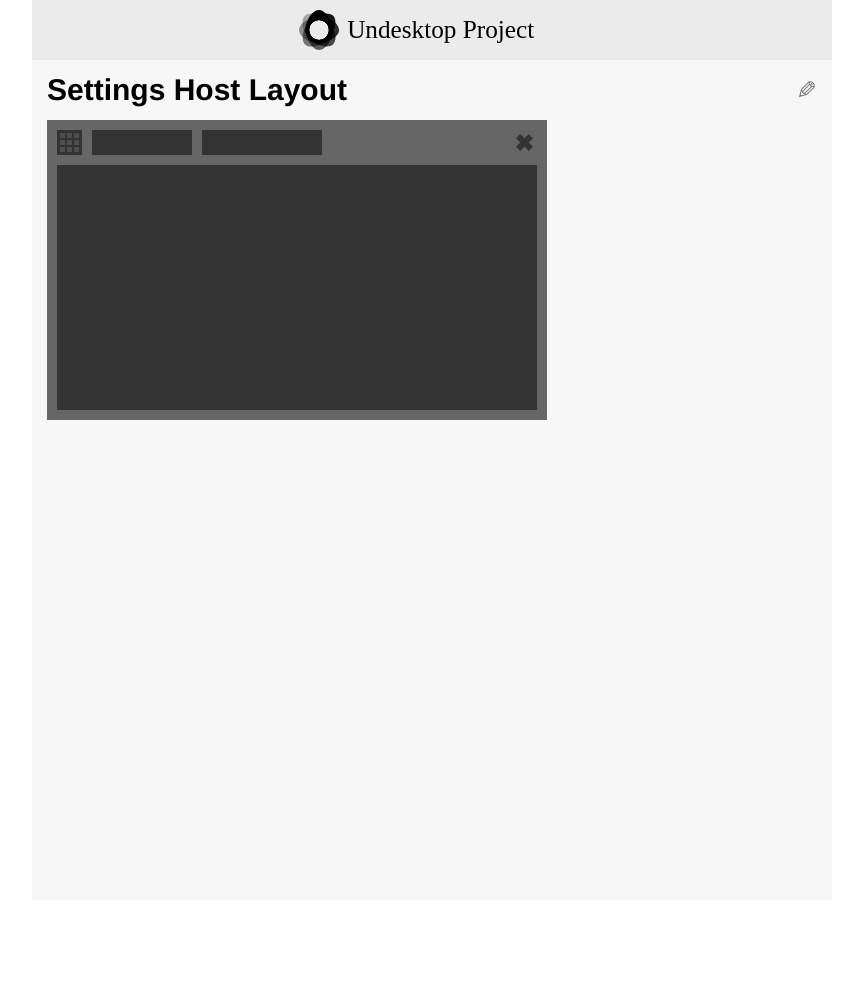
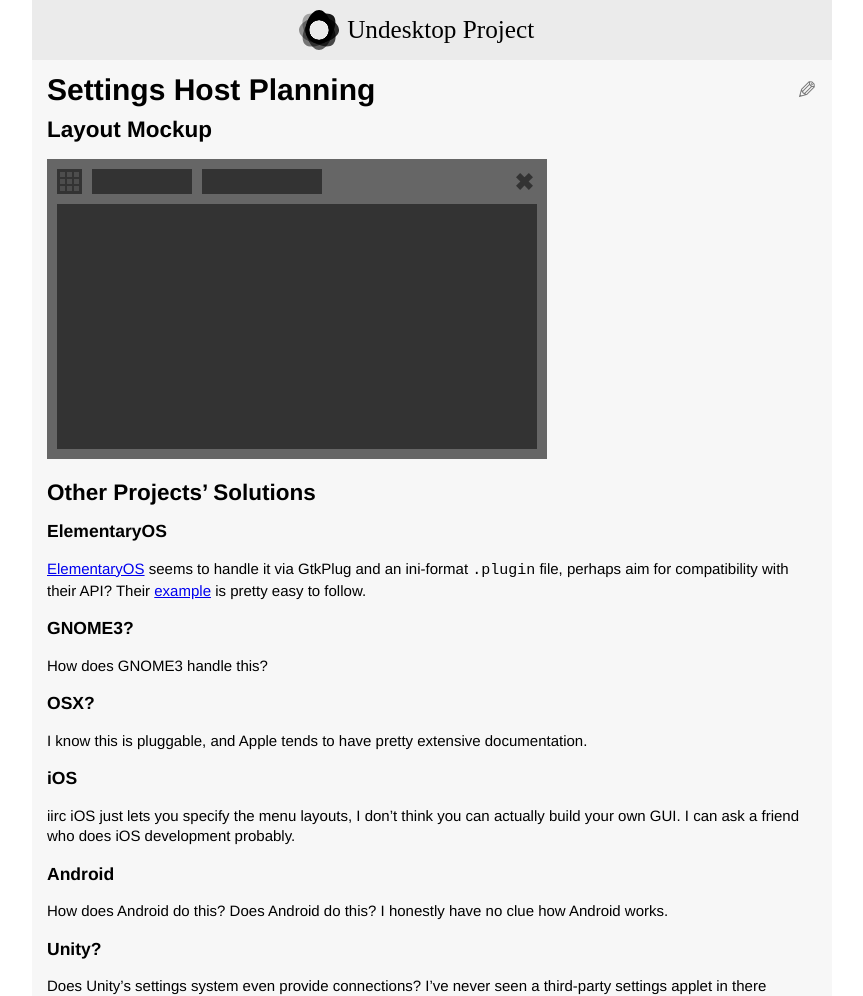
Before and after one commit to undesktop/wiki, a Jekyll site: the page built from projects/settings/planning.md, in a window 1280 px wide. Shown: the whole page, without its empty margins (208-1071 px from the left). Built offline with Jekyll 4.4.1, drawn with Linux system fonts in a browser that asks for light colours; Markdown is read by kramdown in place of the engine named in the settings; before the commit the page ends 900 px from its top, so only the background shows below that.

Commit message:
Add Other Projects Solutions section to Settings Host Planning

```diff
--- a/projects/settings/planning.md
+++ b/projects/settings/planning.md
@@ -2,5 +2,30 @@
 layout: default
 ---
 
-# Settings Host Layout
+# Settings Host Planning
+
+## Layout Mockup
 ![]({{ site.github.url }}/img/Settings-layout.svg)
+
+## Other Projects' Solutions
+### ElementaryOS
+[ElementaryOS](http://launchpad.net/switchboard) seems to handle it via GtkPlug and an ini-format
+`.plugin` file, perhaps aim for compatibility with their API?  Their
+[example](https://code.launchpad.net/~xapantu/switchboard/plug-sample) is pretty easy to follow.
+
+### GNOME3?
+How does GNOME3 handle this?
+
+### OSX?
+I know this is pluggable, and Apple tends to have pretty extensive documentation.
+
+### iOS
+iirc iOS just lets you specify the menu layouts, I don't think you can actually build your own GUI.
+I can ask a friend who does iOS development probably.
+
+### Android
+How does Android do this?  Does Android do this?  I honestly have no clue how Android works.
+
+### Unity?
+Does Unity's settings system even provide connections?  I've never seen a third-party settings
+applet in there
```
